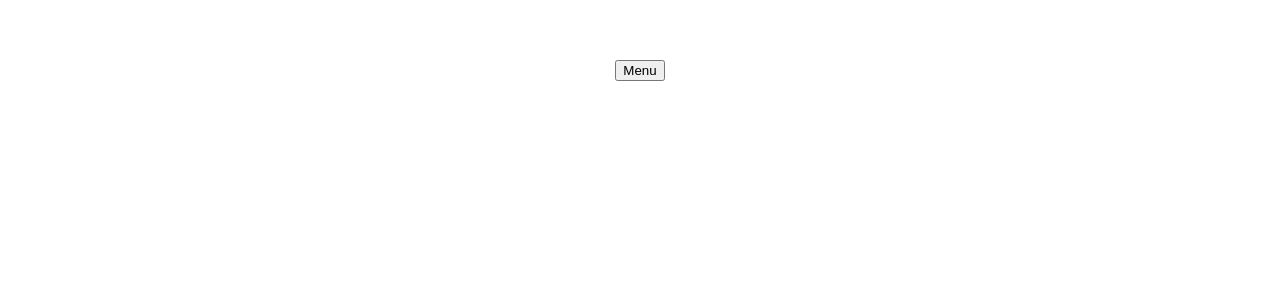
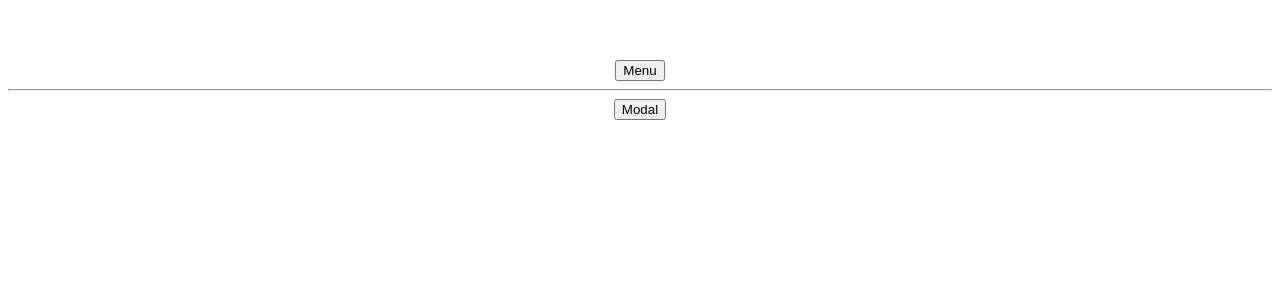
Before and after one commit to afperdomo2/curso-vue-composition-api, a Vue app: page / in a window 1280 px wide. Shown: the top 300 px of the page. Built offline with nearby package versions, Linux system fonts and the light colour scheme.

Commit message:
Usando Teleports

```diff
--- a/src/App.vue
+++ b/src/App.vue
@@ -1,17 +1,24 @@
 <template>
-  <button @click="show = !show">Menu</button>
-  <Transition name="fade">
-    <NavMenu v-show="show" />
-  </Transition>
+  <div>
+    <button @click="show = !show">Menu</button>
+    <Transition name="fade">
+      <NavMenu v-show="show" />
+    </Transition>
+    <hr />
+
+    <ModalExample />
+  </div>
 </template>
 
 <script>
 import NavMenu from "./components/NavMenu.vue";
+import ModalExample from "./components/ModalExample.vue";
 
 export default {
   name: "App",
   components: {
     NavMenu,
+    ModalExample,
   },
   data() {
     return {
--- /dev/null
+++ b/src/components/ModalExample.vue
@@ -0,0 +1,35 @@
+<template>
+  <div>
+    <button @click="toggle">Modal</button>
+    <!--
+      Teleport
+      Renderiza el contenido dentro del componente <Teleport>, en
+      otra parte del DOM, en este caso en el Body
+    -->
+    <Teleport to="body">
+      <div v-show="show" class="modal">
+        <h1>Titulo</h1>
+        <p>
+          Lorem ipsum dolor sit amet consectetur, adipisicing elit. Tempore,
+          sunt?
+        </p>
+        <button @click="toggle">Cerrar</button>
+      </div>
+    </Teleport>
+  </div>
+</template>
+
+<script>
+export default {
+  data() {
+    return {
+      show: false,
+    };
+  },
+  methods: {
+    toggle() {
+      this.show = !this.show;
+    },
+  },
+};
+</script>
```
